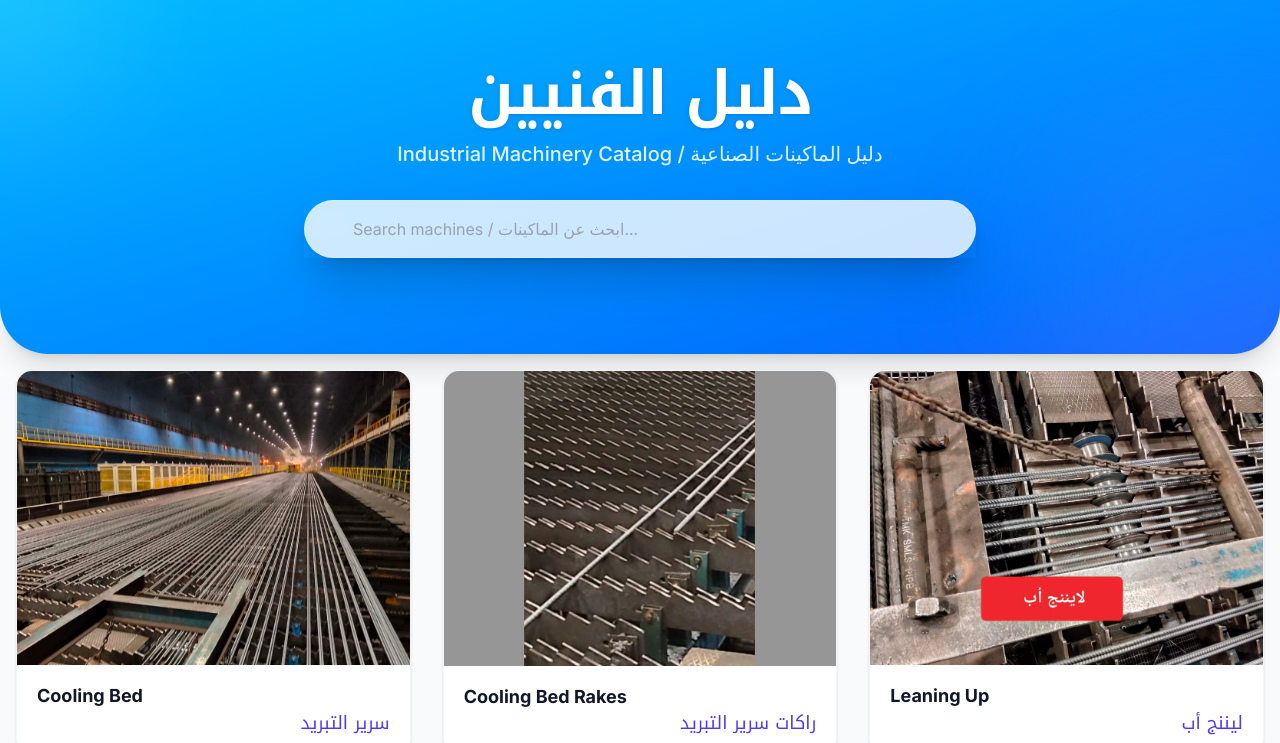
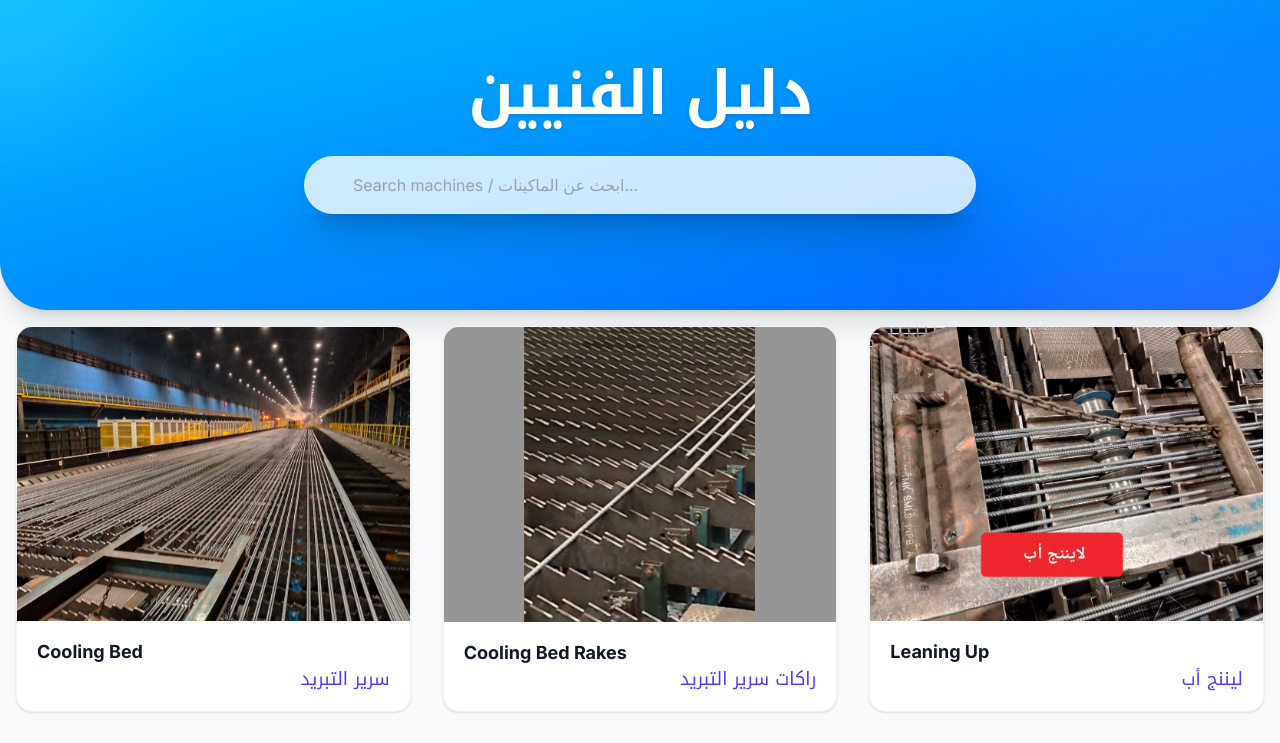
Before and after one commit to mahless/dalel, a React (Vite) app: page / in a window 1280 px wide. Shown: the top 743 px of the page. Built offline with nearby package versions, Linux system fonts and the light colour scheme.

Commit message:
docs: remove subtitle from App

```diff
--- a/src/App.tsx
+++ b/src/App.tsx
@@ -40,9 +40,6 @@ export default function App() {
               <h1 className="text-4xl md:text-6xl font-extrabold text-white tracking-tight font-arabic drop-shadow-sm">
                 دليل الفنيين
               </h1>
-              <p className="text-sky-100 text-lg md:text-xl font-medium">
-                Industrial Machinery Catalog / دليل الماكينات الصناعية
-              </p>
             </motion.div>
 
             <motion.div
```
